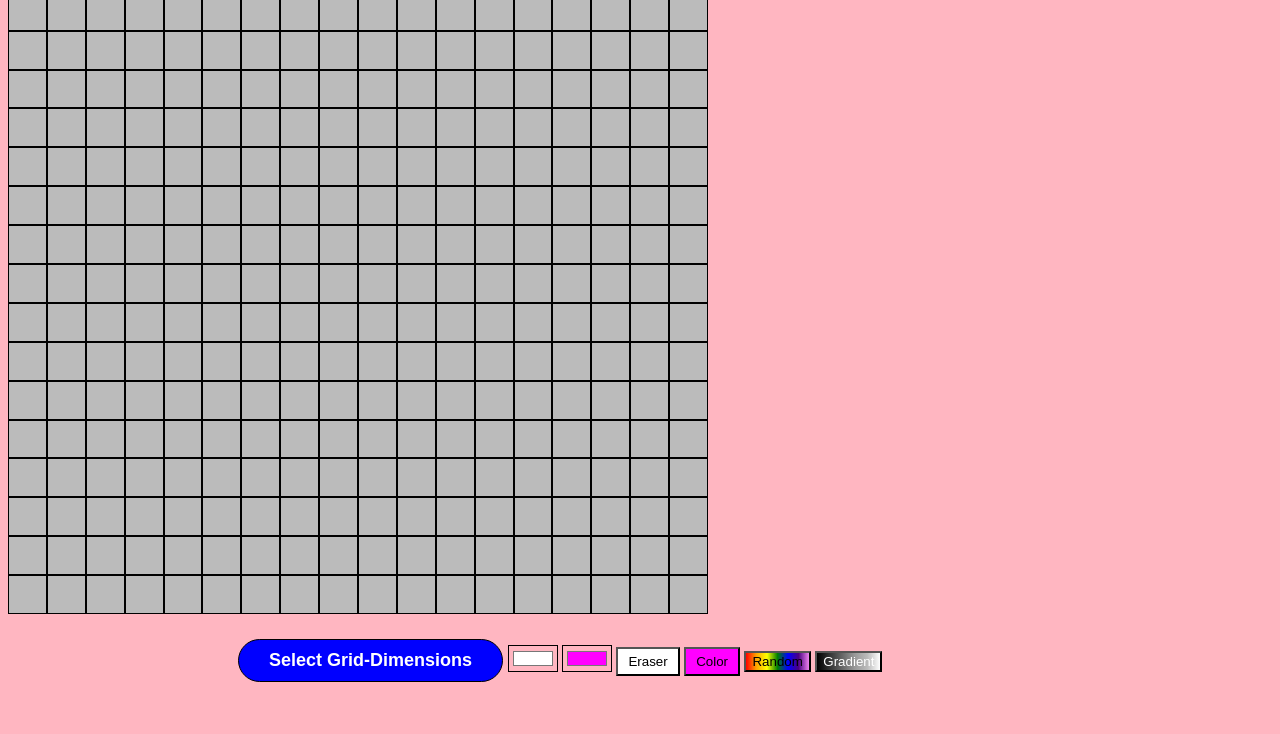
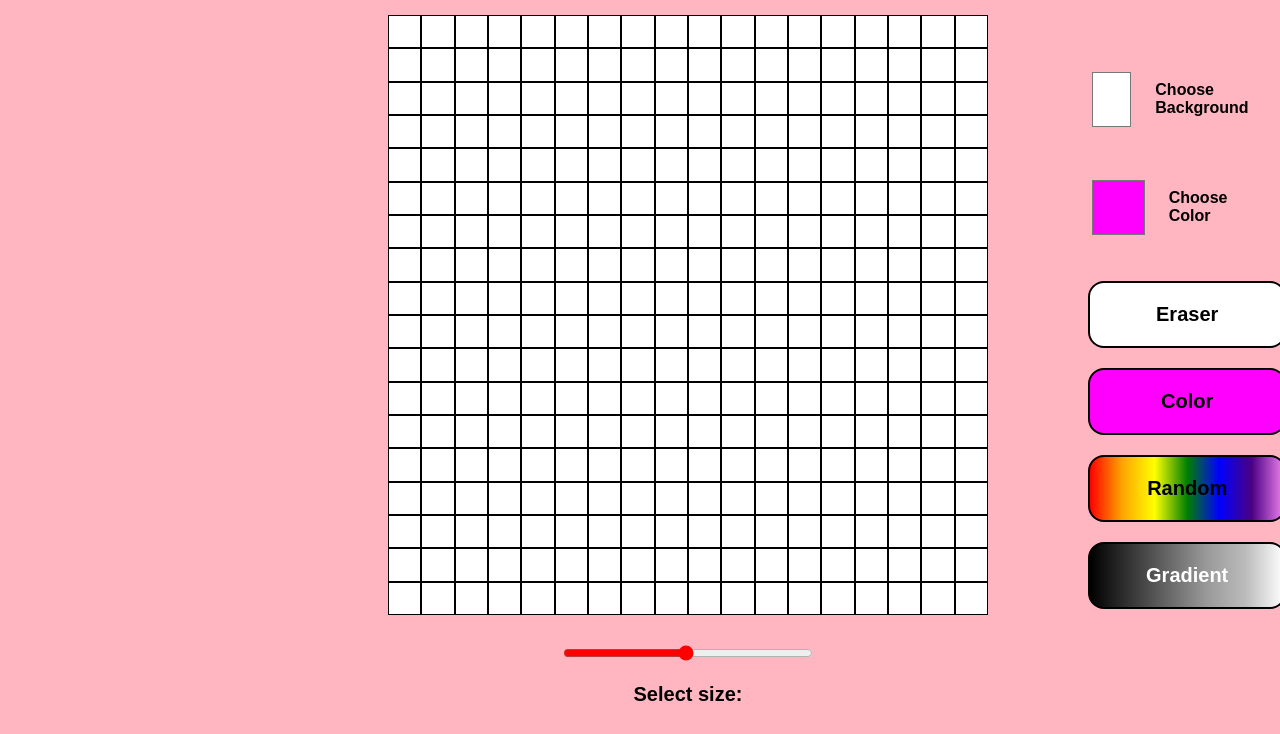
Before and after one commit to gavro081/etch-a-sketch, a plain HTML site: page index.html in a window 1280 px wide. Shown: the part 94-828 px from the top of the page. Before the commit the page ends 800 px from the top, so only its background shows below. Drawn offline with Linux system fonts and the light colour scheme.

Commit message:
finished project, TODO : tidy up the code and some bug fixes

```diff
--- a/index.html
+++ b/index.html
@@ -7,14 +7,41 @@
     <link href="style.css" rel="stylesheet">
 </head>
 <body>
-    <div class="sketch-grid"></div>
-    <button class="select-size-button">Select Grid-Dimensions</button>
-    <input type="color" class="background-color-picker" value="#ffffff">
-    <input type="color" class="color-picker" value="#ff00ff">
-    <button class="eraser" onclick="targetSquares(backgroundColor.value);">Eraser</button>
-    <button class="color-button" onclick="targetSquares(selectedColor.value)">Color</button>
-    <button class="random-color-button" onclick="targetRandomSquares()">Random</button>
-    <button class="gradient-button" onclick="targetGradientSquares()">Gradient</button>
+    <h1>Etch-A-Sketch</h1>
+    <div class="flexbox">
+        <div class="grid-select-size-div">
+            <div class="sketch-grid"></div>
+            <input type="range" min="1" max="60" value="30" class="size-slider">
+            <p class="slider-label">Select size: </p>
+        </div>
+        <div class="buttons-div">
+            <div class="background-div">
+                <input type="color" class="background-color-picker" value="#ffffff">
+                <p>Choose Background</p>
+            </div>
+            <div class="color-div">
+                <input type="color" class="color-picker" value="#ff00ff">
+                <p>Choose Color</p>
+            </div>
+            <button class="eraser" onclick="{
+                eraserON = true;
+                targetSquares(backgroundColor.value)};
+                "
+            >Eraser</button>
+            <button class="color-button" onclick="{
+                eraserON = false;
+                targetSquares(selectedColor.value)
+                }"
+                >Color</button>
+
+            <button class="random-color-button" onclick="targetRandomSquares()">Random</button>
+
+            <button class="gradient-button" onclick="targetGradientSquares()">Gradient</button>
+        </div>
+        <div class="color-picker-div">
+
+        </div>
+    </div>
     <script src="script.js"></script>
 </body>
 </html>
--- a/script.js
+++ b/script.js
@@ -4,14 +4,16 @@ const grid = document.querySelector('.sketch-grid')
 const backgroundColor = document.querySelector('.background-color-picker');
 const eraser = document.querySelector('.eraser');
 const colorButton = document.querySelector('.color-button')
-
+const slider = document.querySelector('.size-slider');
+const sliderLabel = document.querySelector('.slider-label');
+let selectedColor = document.querySelector('.color-picker');
 let size;
-
-
-let selectedColor = document.querySelector('.color-picker');
+let gradientON = false;
+let eraserON = false;
 
 selectedColor.addEventListener("input", () => {
     targetSquares(selectedColor.value);
+
 
     colorButton.style.background = selectedColor.value;
 
@@ -19,29 +21,36 @@ selectedColor.addEventListener("input", () => {
 
 backgroundColor.addEventListener("input", () => {
 
+    eraser.style.background = backgroundColor.value;
+
     bgSquares = document.querySelectorAll('.square');
 
     for (let i = 0; i < bgSquares.length; i++){
         bgSquares[i].style.background = backgroundColor.value;
     }
 
-    eraser.style.background = backgroundColor.value;
 
 })
 
 
 function targetSquares (color) {
 
+    gradientON = false;
+
     bgSquares = document.querySelectorAll('.square');
 
     for (let i = 0; i < bgSquares.length; i++){
+
             bgSquares[i].addEventListener("mouseover", function (e){
                 e.target.style.background = color;
+                if (eraserON) bgSquares[i].classList.remove('gradient-1', 'gradient-2', 'gradient-3', 'gradient-4', 'gradient-5');
         })
     }
 }
 
 function targetRandomSquares () {
+    gradientON = false;
+    eraserON = false;
     bgSquares = document.querySelectorAll('.square');
 
     for (let i = 0; i < bgSquares.length; i++){
@@ -51,19 +60,38 @@ function targetRandomSquares () {
     }
 }
 
-const gradientArray = [
-    '#dddddd',
-    '#bbbbbb',
-    '#999999',
-    '#777777',
-    '#555555',
-    '#333333',
-    '#000000'
-];
 
+function checkWhichGradient(square) {
+    if (gradientON){
+
+    if (square.classList.contains('gradient-1')) {
+        square.classList.remove('gradient-1');
+        square.classList.add('gradient-2');
+    }
+    else if (square.classList.contains('gradient-2')) {
+        square.classList.remove('gradient-2');
+        square.classList.add('gradient-3');
+    }
+    else if (square.classList.contains('gradient-3')) {
+        square.classList.remove('gradient-3');
+        square.classList.add('gradient-4');
+    }
+    else if (square.classList.contains('gradient-4')) {
+        square.classList.remove('gradient-4');
+        square.classList.add('gradient-5');
+    }
+    else {
+        if (!square.classList.contains('gradient-5'))
+        square.classList.add('gradient-1');
+    }
+}
+}
 
 
 function targetGradientSquares () {
+
+    gradientON = true;
+    eraserON = false;
 
     bgSquares = document.querySelectorAll('.square');
 
@@ -71,20 +99,9 @@ function targetGradientSquares () {
 
         bgSquares[i].addEventListener("mouseover", function (e){
 
-            let a = e.target.style.background;
+            // e.target.style.background = '';
 
-            if (!bgSquares[i].classList.contains('.gradient')) {
-                bgSquares[i].classList.add('.gradient');
-                e.target.style.background = '#dddddd';
-            }
-            else {
-                // find value / index
-
-                // either decrement brightness by 10%, or directly change rgb value to
-                // the next in the array
-
-                //make sure to remove the classes in the other functions
-            }
+            checkWhichGradient(bgSquares[i]);
 
         })
     }
@@ -116,14 +133,10 @@ function makeGrid (size) {
 
 makeGrid(18);
 
-document.querySelector('.select-size-button').addEventListener("click", () => {
-    do {
-        size = prompt('Select dimensions of grid (< 100');
-    }
-    while (size > MAX_SIZE);
-
-    makeGrid(size);
-})
+slider.oninput = () => {
+    sliderLabel.innerText = `Select size: ${slider.value}`;
+    makeGrid(slider.value);
+}
 
 function getRandomColor() {
     const letters = '0123456789ABCDEF';
--- a/style.css
+++ b/style.css
@@ -3,19 +3,90 @@
     background-color: lightpink;
 }
 
+.flexbox{
+    display: flex;
+    margin-top: 30px;
+    margin-left: 380px;
+}
+
+.grid-select-size-div{
+    display: flex;
+    flex-direction: column;
+    align-items: center;
+}
+
+.size-slider{
+    margin-top: 30px;
+    width: 250px;
+    accent-color: red;
+}
+
+.background-div,
+.color-div{
+    display: flex;
+    flex-direction: row;
+    align-items: center;
+    justify-content:first baseline;
+}
+
+.background-div > p,
+.color-div > p{
+    display: inline;
+    padding: 20px;
+    font-weight: 600;
+}
+
+
+.background-color-picker,
+.color-picker{
+    width: 65px;
+    height: 65px;
+    border: none;
+}
+
+.buttons-div {
+    display: flex;
+    flex-direction: column;
+    justify-content: space-between;
+    height: 300px;
+    margin-top: 30px;
+    margin-left: 100px;
+}
+.slider-label{
+    font-weight: 600;
+    font-size: 20px;
+}
+
+.buttons-div > button {
+    padding: 20px 50px;
+    margin-top: 20px;
+    border-radius: 16px;
+    border: solid 2px black;
+    cursor: pointer;
+    font-size: 20px;
+    font-weight: 600;
+}
+
+h1{
+    margin-top: 10px;
+    color: rgb(100, 3, 100);
+    text-align: center;
+    margin-bottom: 0;
+    font-size: 60px;
+}
+
 .sketch-grid{
     display: flex;
     flex-direction: column;
-    width: 700px;
-    height: 700px;
+    width: 600px;
+    height: 600px;
     /* background-color: aqua; */
 }
 
 .square {
     flex: 1;
     display: inline-block;
-    /* background-color: white; */
-    background-color: #bbbbbb;
+    background-color: white;
     border: black solid 0.1px;
 }
 
@@ -39,12 +110,10 @@
 }
 
 .eraser {
-    padding: 5px 10px;
     background-color: white;
 }
 
 .color-button {
-    padding: 5px 10px;
     background-color: #ff00ff;
 }
 
@@ -59,6 +128,31 @@
     color: white;
 }
 
-.gradient-square {
-    background-color: #bbbbbb;
+.gradient-1 {
+    /* background-color: #bbbbbb; */
+    filter: brightness(0.9);
 }
+
+.gradient-2{
+    /* background-color: #999999; */
+    filter: brightness(0.7);
+
+}
+
+.gradient-3{
+    /* background-color: #666666; */
+    filter: brightness(0.5);
+
+}
+
+.gradient-4{
+    /* background-color: #333333; */
+    filter: brightness(0.25);
+
+}
+
+.gradient-5{
+    /* background-color: black; */
+    filter: brightness(0.01);
+
+}
```
